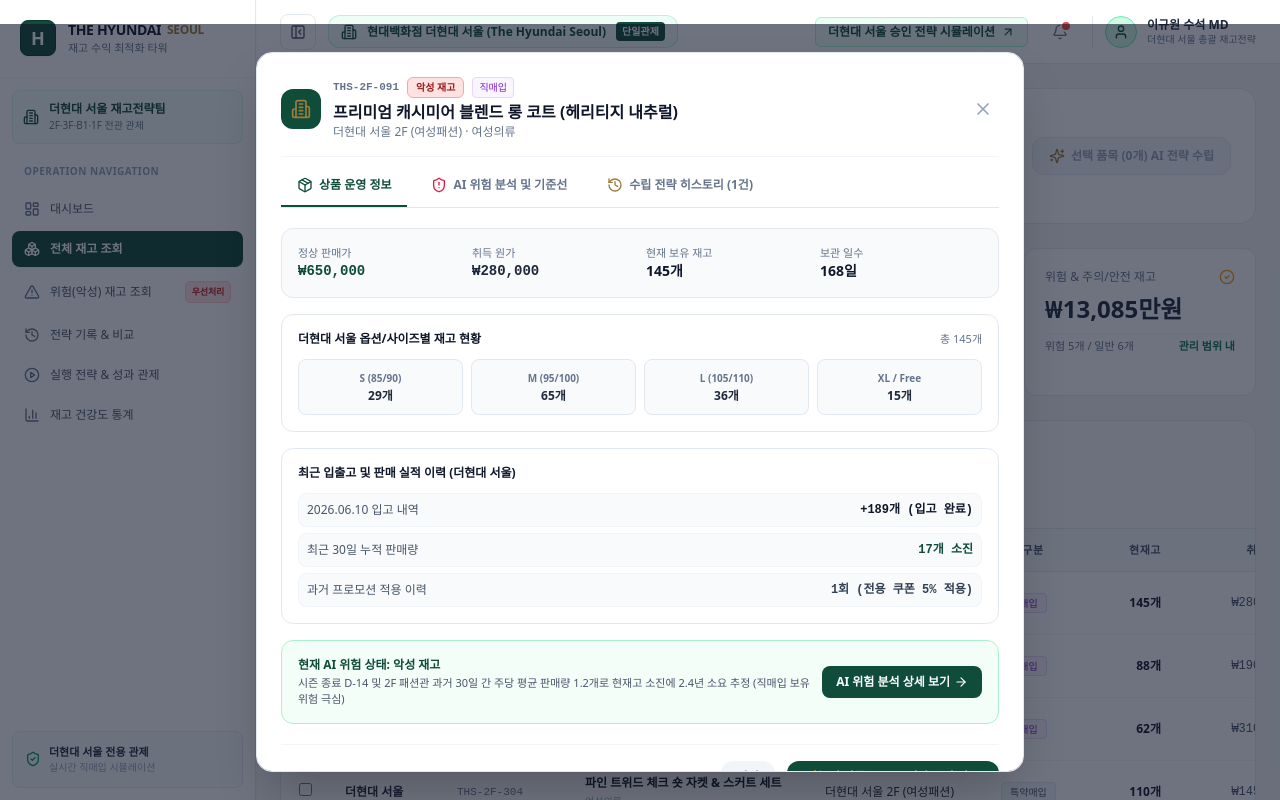
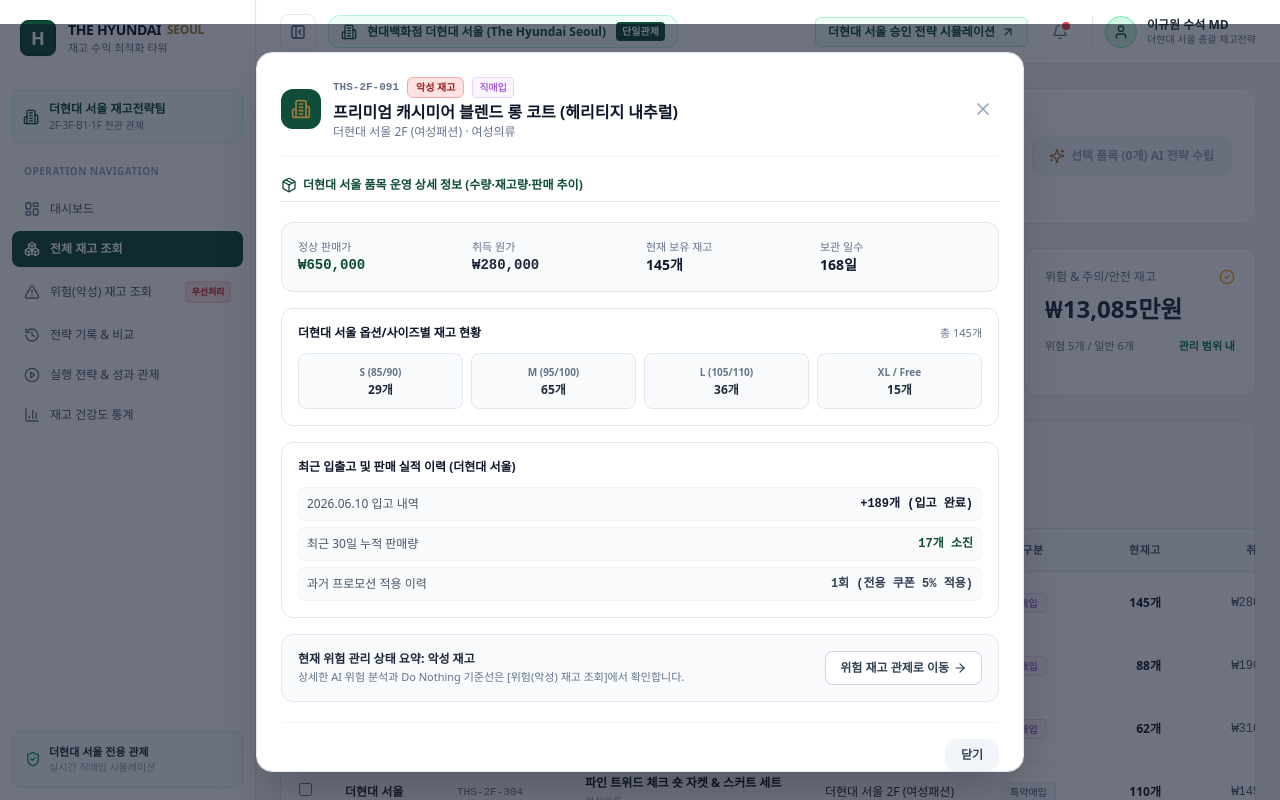
Before and after one commit to kimjunha1231/stock, a Next.js app: page /inventory/all in a window 1280 px wide. Both pictures are taken after a click on the element 961 px from the left and 602 px from the top of the page. Shown: the top 800 px of the page. Built offline with nearby package versions, Linux system fonts and the light colour scheme.

Commit message:
fix: hide AI risk tabs in all inventory modal to isolate product operations info

```diff
--- a/src/app/inventory/all/page.tsx
+++ b/src/app/inventory/all/page.tsx
@@ -400,6 +400,7 @@
          onClose={() => setActiveDetailItem(null)}
          onProceedStrategy={(item) => handleProceedStrategy(item)}
          initialMode="OPERATIONS"
+         hideRiskTabs={true}
        />
 
         {/* Bottom Drawer */}
--- a/src/components/inventory/product-detail-modal.tsx
+++ b/src/components/inventory/product-detail-modal.tsx
@@ -24,13 +24,15 @@
   onClose: () => void;
   onProceedStrategy?: (item: InventoryItem) => void;
   initialMode?: 'OPERATIONS' | 'RISK_ANALYSIS' | 'HISTORY';
+  hideRiskTabs?: boolean;
 }
 
 export function ProductDetailModal({
   item,
   onClose,
   onProceedStrategy,
-  initialMode = 'OPERATIONS'
+  initialMode = 'OPERATIONS',
+  hideRiskTabs = false
 }: ProductDetailModalProps) {
   const router = useRouter();
   const [activeTab, setActiveTab] = useState<'OPERATIONS' | 'RISK_ANALYSIS' | 'HISTORY'>(initialMode);
@@ -119,7 +121,8 @@
           </button>
         </div>
 
-        {/* Modal Main View Tabs (상단 탭 바 3개) */}
+        {/* Modal Main View Tabs (전체 재고 조회에서는 hideRiskTabs=true로 위험 탭 숨김) */}
+        {!hideRiskTabs ? (
           <div className="flex items-center gap-2 border-b border-slate-200">
             <button
               onClick={() => setActiveTab('OPERATIONS')}
@@ -157,9 +160,17 @@
               <span>수립 전략 히스토리 ({relatedCases.length}건)</span>
             </button>
           </div>
+        ) : (
+          <div className="border-b border-slate-200 pb-2">
+            <h4 className="text-xs font-bold text-[#0F4C3A] flex items-center gap-1.5">
+              <Package className="w-4 h-4" />
+              <span>더현대 서울 품목 운영 상세 정보 (수량·재고량·판매 추이)</span>
+            </h4>
+          </div>
+        )}
 
         {/* TAB 1: 상품 운영 정보 (Product Operations Info) */}
-        {activeTab === 'OPERATIONS' && (
+        {(activeTab === 'OPERATIONS' || hideRiskTabs) && (
           <div className="space-y-4 text-xs">
             {/* Direct Purchase Notice */}
             {item.purchaseType !== '직매입' && (
@@ -239,27 +250,29 @@
               </div>
             </div>
 
-            {/* Transition Link to Risk View */}
-            <div className="p-4 bg-emerald-50/60 border border-emerald-200 rounded-xl flex items-center justify-between">
+            {/* If hideRiskTabs is true, provide a clean link to Risk Inventory */}
+            {hideRiskTabs && (
+              <div className="p-4 bg-slate-50 border border-slate-200 rounded-xl flex items-center justify-between">
                 <div>
-                <p className="font-bold text-[#0F4C3A]">현재 AI 위험 상태: {badge.label}</p>
-                <p className="text-[11px] text-slate-600 mt-0.5">{item.reason}</p>
+                  <p className="font-bold text-slate-800">현재 위험 관리 상태 요약: {badge.label}</p>
+                  <p className="text-[11px] text-slate-500 mt-0.5">상세한 AI 위험 분석과 Do Nothing 기준선은 [위험(악성) 재고 조회]에서 확인합니다.</p>
                 </div>
                 <button
-                onClick={() => setActiveTab('RISK_ANALYSIS')}
-                className="px-3.5 py-2 bg-[#0F4C3A] hover:bg-[#0B392B] text-white rounded-lg font-bold text-xs flex items-center gap-1 shrink-0 cursor-pointer"
+                  onClick={() => router.push(`/inventory/risk`)}
+                  className="px-3.5 py-2 bg-white border border-slate-300 hover:border-[#0F4C3A] text-slate-700 hover:text-[#0F4C3A] rounded-lg font-bold text-xs flex items-center gap-1 shrink-0 cursor-pointer shadow-2xs"
                 >
-                <span>AI 위험 분석 상세 보기</span>
+                  <span>위험 재고 관제로 이동</span>
                   <ArrowRight className="w-3.5 h-3.5" />
                 </button>
               </div>
+            )}
           </div>
         )}
 
-        {/* TAB 2: AI 위험 분석 및 기준선 (AI Risk Analysis & Baseline) */}
-        {activeTab === 'RISK_ANALYSIS' && (
+        {/* TAB 2: AI 위험 분석 및 기준선 (AI Risk Analysis & Baseline - 위험 재고 모달 전용) */}
+        {!hideRiskTabs && activeTab === 'RISK_ANALYSIS' && (
           <div className="space-y-4 text-xs">
-            {/* Risk Sub-navigation Toggles (상단으로 히스토리를 뺐으므로 2개 버튼으로 구성) */}
+            {/* Risk Sub-navigation Toggles */}
             <div className="flex items-center gap-2 bg-slate-100 p-1 rounded-xl">
               <button
                 onClick={() => setRiskSubSection('ANALYSIS')}
@@ -389,8 +402,8 @@
           </div>
         )}
 
-        {/* TAB 3: 수립 전략 히스토리 (상단 메인 탭으로 뺀 영역) */}
-        {activeTab === 'HISTORY' && (
+        {/* TAB 3: 수립 전략 히스토리 (위험 재고 모달 전용) */}
+        {!hideRiskTabs && activeTab === 'HISTORY' && (
           <div className="space-y-3 text-xs">
             <div className="flex items-center justify-between">
               <h4 className="font-bold text-slate-900 flex items-center gap-1.5">
@@ -462,6 +475,7 @@
           >
             닫기
           </button>
+          {!hideRiskTabs && (
             <button
               onClick={handleStartStrategy}
               className="px-5 py-2 bg-[#0F4C3A] hover:bg-[#0B392B] text-white rounded-xl text-xs font-bold shadow-xs transition-all flex items-center gap-1.5 cursor-pointer"
@@ -469,6 +483,7 @@
               <Sparkles className="w-4 h-4 text-[#9E7C3B]" />
               <span>이 상품으로 AI 전략 수립 이동</span>
             </button>
+          )}
         </div>
       </div>
     </div>
```
Lines whose indentation alone changed are shown as unchanged.
